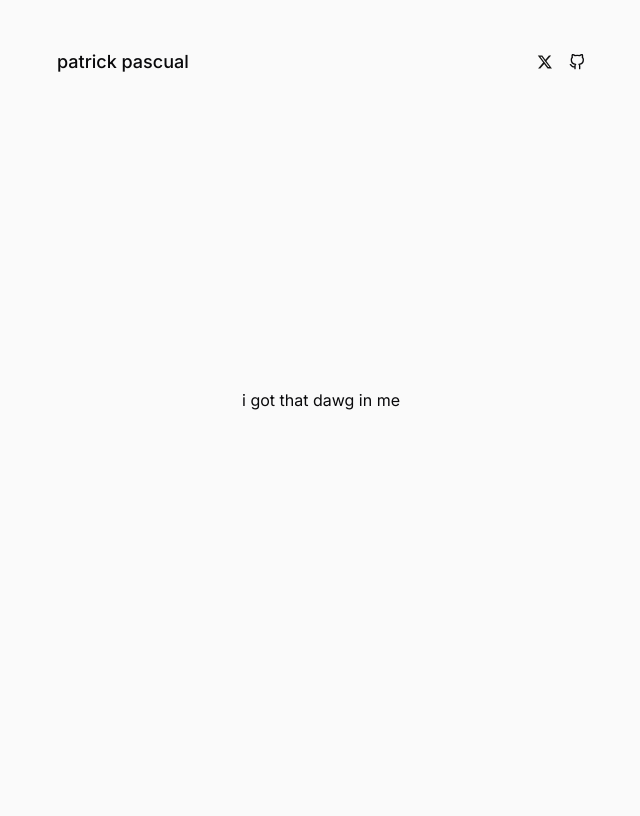
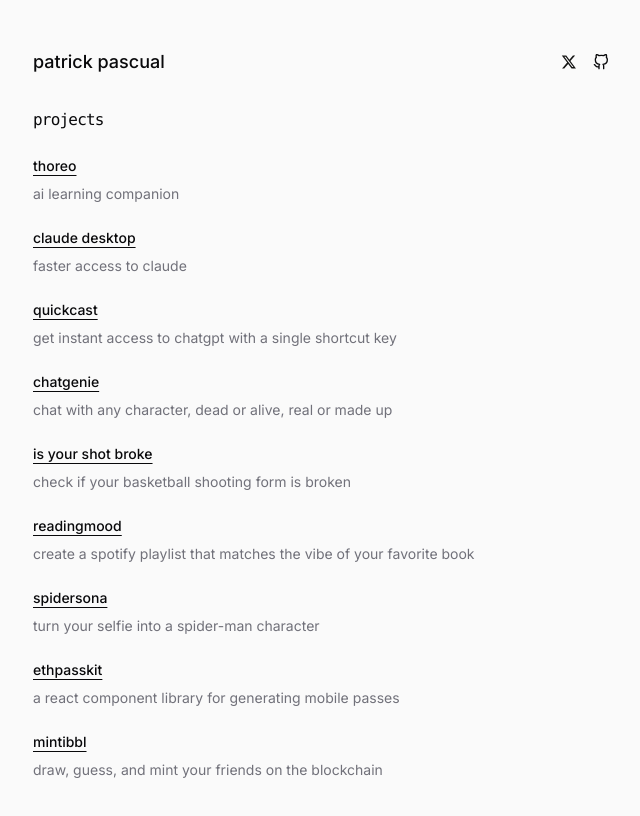
Before and after one commit to patrick-pc/patrick-pc, a Next.js app: page / in a window 1280 px wide. Shown: the top 816 px of the page, without its empty margins (319-959 px from the left). Built offline with nearby package versions, Linux system fonts and the light colour scheme.

Commit message:
revert to old projects

```diff
--- a/app/page.tsx
+++ b/app/page.tsx
@@ -1,12 +1,75 @@
+import Image from "next/image";
+import { AiOutlineTwitter, AiOutlineGithub } from "react-icons/ai";
 import { FiGithub } from "react-icons/fi";
+
+const projects = [
+  {
+    name: "thoreo",
+    description: "ai learning companion",
+    link: "https://thoreo.com/",
+  },
+  {
+    name: "claude desktop",
+    description: "faster access to claude",
+    link: "https://claude-desktop.vercel.app/",
+  },
+  {
+    name: "quickcast",
+    description: "get instant access to chatgpt with a single shortcut key",
+    link: "https://quickcastai.vercel.app/",
+  },
+  {
+    name: "chatgenie",
+    description: "chat with any character, dead or alive, real or made up",
+    link: "https://chatgenie.vercel.app/",
+  },
+  {
+    name: "is your shot broke",
+    description: "check if your basketball shooting form is broken",
+    link: "https://huggingface.co/spaces/patrickpc/isyourshotbroke",
+  },
+  {
+    name: "readingmood",
+    description:
+      "create a spotify playlist that matches the vibe of your favorite book",
+    link: "https://bookvibes.vercel.app/",
+  },
+  {
+    name: "spidersona",
+    description: "turn your selfie into a spider-man character",
+    link: "https://spidersona.vercel.app/",
+  },
+  {
+    name: "ethpasskit",
+    description: "a react component library for generating mobile passes",
+    link: "https://ethpasskit.vercel.app/",
+  },
+  {
+    name: "mintibbl",
+    description: "draw, guess, and mint your friends on the blockchain",
+    link: "https://mintibbl.vercel.app/",
+  },
+];
 
 export default function Home() {
   return (
-    <main className="min-h-screen flex flex-col items-center justify-start">
-      <div className="w-full max-w-xl flex flex-col">
-        <section className="flex justify-between items-center fixed w-full max-w-xl px-6 pt-12">
+    <main className="min-h-screen flex flex-col items-center justify-start px-6 pt-12 pb-24">
+      <div className="w-full max-w-xl flex flex-col gap-8">
+        {/* <section className="">
+          <Image
+            className="rounded-full select-none object-cover shrink-0"
+            src="/pfp.png"
+            alt="Patrick Pascual"
+            width={70}
+            height={70}
+            priority
+          />
+        </section> */}
+
+        <section className="flex justify-between items-center">
           <div className="flex flex-col gap-1">
             <h1 className="text-lg font-medium">patrick pascual</h1>
+            {/* <p className="text-sm text-[#71717A]">lvl 27</p> */}
           </div>
 
           <div className="flex items-center justify-center gap-4 text-xl">
@@ -28,8 +91,22 @@ export default function Home() {
           </div>
         </section>
 
-        <section className="flex flex-col gap-4 justify-center items-center h-screen">
-          <p>i got that dawg in me</p>
+        <section className="flex flex-col gap-4">
+          <h2 className="font-mono tracking-tighter">projects</h2>
+
+          {projects.map((project, i) => (
+            <a
+              className="flex flex-col gap-2 mt-2 text-sm"
+              href={project.link}
+              target="_blank"
+              key={i}
+            >
+              <h3 className="font-medium underline underline-offset-4">
+                {project.name}
+              </h3>
+              <p className="text-[#71717A]">{project.description}</p>
+            </a>
+          ))}
         </section>
       </div>
     </main>
```
